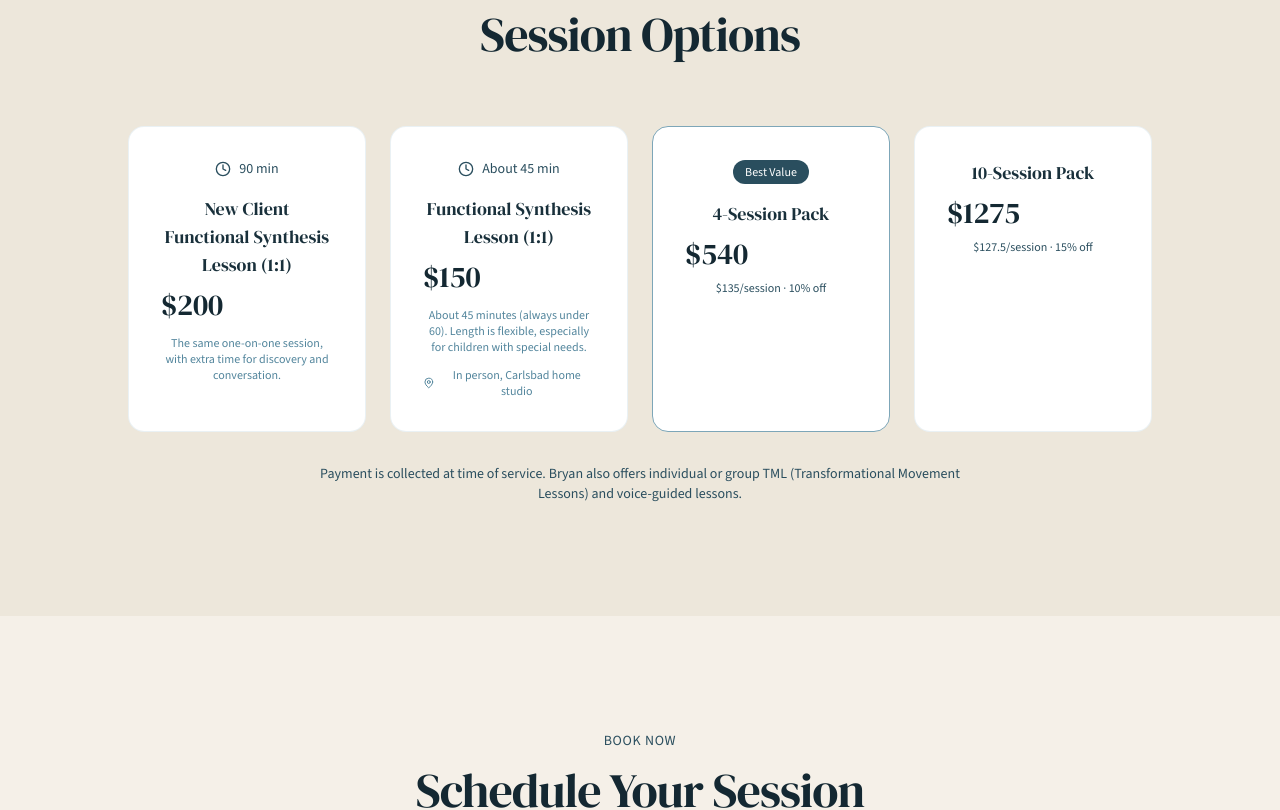
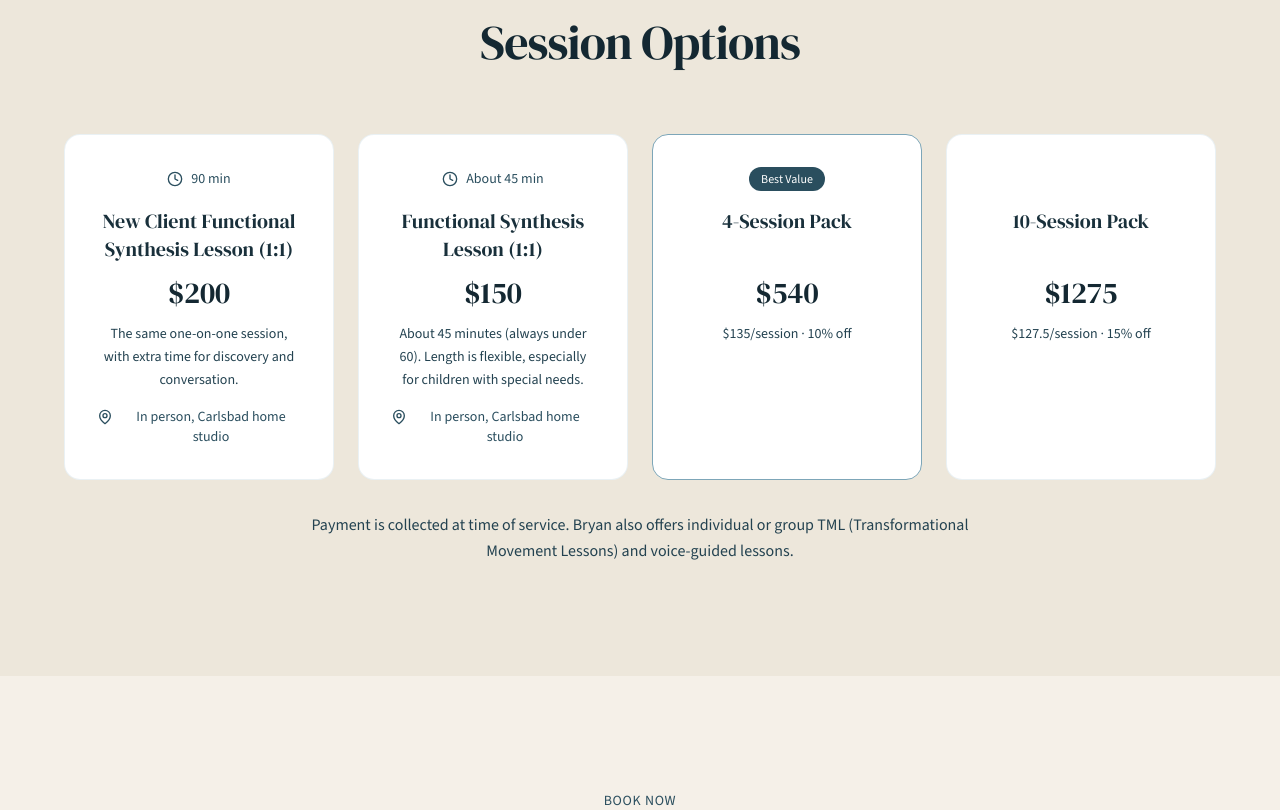
Before and after one commit to brywxguy/neurorefinement-site, a Next.js app: page /functional-synthesis in a window 1280 px wide. Shown: the part 2907-3717 px from the top of the page. Built offline with nearby package versions, Linux system fonts and the light colour scheme; no server answers.

Commit message:
Design-consistency pass: shared PricingCard and ImageCaption, footer and fine-print colors back on system tokens
Co-authored-by: brywxguy <brywxguy@users.noreply.github.com>

```diff
--- a/src/app/children/page.tsx
+++ b/src/app/children/page.tsx
@@ -1,6 +1,6 @@
 import { Metadata } from 'next'
 import Image from 'next/image'
-import { Button, Section, SectionHeader, FAQ } from '@/components/ui'
+import { Button, Section, SectionHeader, FAQ, ImageCaption } from '@/components/ui'
 import { ArrowRight, Heart, Brain, Sparkles, Users, CheckCircle } from 'lucide-react'
 import { booking, pricing, siteConfig } from '@/lib/config'
 
@@ -170,9 +170,9 @@ export default function ChildrenPage() {
               />
             </div>
           </div>
-          <p className="text-center text-sm text-brand-400 mt-4 italic">
+          <ImageCaption>
             Real Functional Synthesis sessions with children — gentle, playful, and always with family present.
-          </p>
+          </ImageCaption>
         </div>
       </Section>
     </>
--- a/src/app/classes/page.tsx
+++ b/src/app/classes/page.tsx
@@ -97,7 +97,7 @@ export default function ClassesPage() {
           title="Upcoming Classes"
           description="Class schedule coming soon. Join the newsletter to be notified when classes are posted."
         />
-        <p className="text-center text-sm text-brand-500 mb-8 max-w-2xl mx-auto">
+        <p className="text-center text-brand-600 leading-relaxed mb-8 max-w-2xl mx-auto">
           {siteConfig.location.studio} {siteConfig.location.addressNote} {siteConfig.payment.note}
         </p>
         <div className="max-w-2xl mx-auto text-center">
--- a/src/app/functional-synthesis/page.tsx
+++ b/src/app/functional-synthesis/page.tsx
@@ -1,6 +1,6 @@
 import { Metadata } from 'next'
 import Image from 'next/image'
-import { Button, Section, SectionHeader, Card, PriceTag, FAQ } from '@/components/ui'
+import { Button, Section, SectionHeader, PricingCard, ImageCaption, FAQ } from '@/components/ui'
 import { ArrowRight, Clock, MapPin, CheckCircle } from 'lucide-react'
 import { booking, otherLessonsNote, pricing, siteConfig } from '@/lib/config'
 import { BookingOptions } from '@/components/booking/BookingOptions'
@@ -10,6 +10,12 @@ export const metadata: Metadata = {
   title: 'Functional Synthesis Lessons (1:1) | Anat Baniel Method NeuroMovement',
   description: `NeuroRefinement offers gentle, hands-on one-on-one Functional Synthesis lessons based on the Anat Baniel Method NeuroMovement, about ${pricing.abm.session.duration} minutes, $${pricing.abm.session.price}, in person at a home studio in Carlsbad, CA 92008. Reduce pain, improve function, and discover new movement possibilities.`,
 }
+
+const studioLocation = (
+  <>
+    <MapPin className="w-4 h-4 shrink-0 mt-0.5" /> In person, Carlsbad home studio
+  </>
+)
 
 export default function FunctionalSynthesisPage() {
   return (
@@ -96,10 +102,10 @@ export default function FunctionalSynthesisPage() {
               className="object-cover w-full h-full"
             />
           </div>
-          <figcaption className="text-xs text-brand-400 mt-3 text-center">
+          <ImageCaption as="figcaption">
             Bryan receiving a session from practitioner Christie Drullard Cone during his own recovery from
             bilateral Thoracic Outlet Syndrome and Lyme disease
-          </figcaption>
+          </ImageCaption>
         </figure>
       </Section>
 
@@ -171,9 +177,7 @@ export default function FunctionalSynthesisPage() {
                 className="object-cover w-full h-full"
               />
             </div>
-            <p className="text-xs text-brand-400 mt-3 text-center">
-              A Functional Synthesis session — gentle, playful work with a child, parent present
-            </p>
+            <ImageCaption>A Functional Synthesis session — gentle, playful work with a child, parent present</ImageCaption>
           </div>
         </div>
       </Section>
@@ -184,44 +188,35 @@ export default function FunctionalSynthesisPage() {
           eyebrow="Pricing"
           title="Session Options"
         />
-        <div className="grid grid-cols-1 md:grid-cols-2 lg:grid-cols-4 gap-6 max-w-5xl mx-auto">
-          <Card className="text-center">
-            <div className="flex items-center justify-center gap-2 text-sm text-brand-500 mb-4">
-              <Clock className="w-4 h-4" /> {pricing.abm.newClientLesson.duration} min
-            </div>
-            <h3 className="font-display text-lg text-brand-800 mb-2">{pricing.abm.newClientLesson.label}</h3>
-            <PriceTag price={pricing.abm.newClientLesson.price} />
-            <p className="text-xs text-brand-400 mt-3">{pricing.abm.newClientLesson.description}</p>
-          </Card>
-
-          <Card className="text-center">
-            <div className="flex items-center justify-center gap-2 text-sm text-brand-500 mb-4">
-              <Clock className="w-4 h-4" /> About {pricing.abm.session.duration} min
-            </div>
-            <h3 className="font-display text-lg text-brand-800 mb-2">{pricing.abm.session.label}</h3>
-            <PriceTag price={pricing.abm.session.price} />
-            <p className="text-xs text-brand-400 mt-3">{pricing.abm.session.lengthNote}</p>
-            <div className="flex items-center justify-center gap-1 mt-3 text-xs text-brand-400">
-              <MapPin className="w-3 h-3" /> In person, Carlsbad home studio
-            </div>
-          </Card>
-
-          <Card className="text-center border-brand-300">
-            <span className="inline-block text-xs font-medium bg-brand-500 text-white px-3 py-1 rounded-full mb-4">
-              Best Value
-            </span>
-            <h3 className="font-display text-lg text-brand-800 mb-2">4-Session Pack</h3>
-            <PriceTag price={pricing.abm.pack4.price} />
-            <p className="text-xs text-brand-500 mt-2">${pricing.abm.pack4.perSession}/session &middot; {pricing.abm.pack4.savings}</p>
-          </Card>
-
-          <Card className="text-center">
-            <h3 className="font-display text-lg text-brand-800 mb-2">10-Session Pack</h3>
-            <PriceTag price={pricing.abm.pack10.price} />
-            <p className="text-xs text-brand-500 mt-2">${pricing.abm.pack10.perSession}/session &middot; {pricing.abm.pack10.savings}</p>
-          </Card>
+        <div className="grid grid-cols-1 md:grid-cols-2 lg:grid-cols-4 gap-6 max-w-6xl mx-auto">
+          <PricingCard
+            meta={<><Clock className="w-4 h-4" /> {pricing.abm.newClientLesson.duration} min</>}
+            title={pricing.abm.newClientLesson.label}
+            price={pricing.abm.newClientLesson.price}
+            note={pricing.abm.newClientLesson.description}
+            footer={studioLocation}
+          />
+          <PricingCard
+            meta={<><Clock className="w-4 h-4" /> About {pricing.abm.session.duration} min</>}
+            title={pricing.abm.session.label}
+            price={pricing.abm.session.price}
+            note={pricing.abm.session.lengthNote}
+            footer={studioLocation}
+          />
+          <PricingCard
+            featured
+            badge="Best Value"
+            title="4-Session Pack"
+            price={pricing.abm.pack4.price}
+            note={<>${pricing.abm.pack4.perSession}/session &middot; {pricing.abm.pack4.savings}</>}
+          />
+          <PricingCard
+            title="10-Session Pack"
+            price={pricing.abm.pack10.price}
+            note={<>${pricing.abm.pack10.perSession}/session &middot; {pricing.abm.pack10.savings}</>}
+          />
         </div>
-        <p className="text-center text-sm text-brand-500 mt-8 max-w-2xl mx-auto">
+        <p className="text-center text-brand-600 leading-relaxed mt-8 max-w-2xl mx-auto">
           {siteConfig.payment.note} {otherLessonsNote}
         </p>
       </Section>
--- a/src/app/page.tsx
+++ b/src/app/page.tsx
@@ -231,7 +231,7 @@ export default function HomePage() {
             </Card>
           ))}
         </div>
-        <p className="text-center text-sm text-brand-500 mt-8">{otherLessonsNote}</p>
+        <p className="text-center text-brand-600 leading-relaxed mt-8 max-w-2xl mx-auto">{otherLessonsNote}</p>
       </Section>
 
       {/* ============================================================
@@ -332,7 +332,7 @@ export default function HomePage() {
           description={`Start with a ${booking.events.freeCall.label} (${booking.events.freeCall.duration} minutes on ${booking.events.freeCall.format}). Your first in-person visit is a ${pricing.abm.newClientLesson.label}: ${pricing.abm.newClientLesson.duration} minutes, $${pricing.abm.newClientLesson.price}, with extra time for discovery and conversation. After that, sessions are about ${pricing.abm.session.duration} minutes, $${pricing.abm.session.price}.`}
         />
         <VisitDetails className="max-w-5xl mx-auto" />
-        <div className="text-center mt-10">
+        <div className="text-center mt-8">
           <Button href="/functional-synthesis#booking" size="lg">
             Book a {booking.events.freeCall.label} <ArrowRight className="ml-2 w-5 h-5" />
           </Button>
--- a/src/components/layout/Footer.tsx
+++ b/src/components/layout/Footer.tsx
@@ -17,15 +17,15 @@ export function Footer() {
             <p className="text-sm text-brand-300 leading-relaxed mb-4">
               {siteConfig.tagline}
             </p>
-            <p className="text-sm text-brand-400">
+            <p className="text-sm text-brand-300 leading-relaxed mb-4">
               {siteConfig.location.studio} {siteConfig.location.addressNote}
             </p>
-            <p className="text-sm text-brand-400 mt-2">
+            <p className="text-sm text-brand-300 leading-relaxed mb-4">
               {siteConfig.hours.days}, {siteConfig.hours.time}
               <br />
               {siteConfig.hours.byRequest}
             </p>
-            <div className="text-sm mt-3 space-y-1">
+            <div className="text-sm space-y-2.5">
               <a href={`tel:${siteConfig.contact.phoneE164}`} className="block text-brand-300 hover:text-white transition-colors">
                 {siteConfig.contact.phone}
               </a>
--- a/src/components/ui/index.tsx
+++ b/src/components/ui/index.tsx
@@ -157,9 +157,10 @@ interface PriceTagProps {
   period?: string
   originalPrice?: number
   size?: 'sm' | 'md' | 'lg'
+  className?: string
 }
 
-export function PriceTag({ price, period, originalPrice, size = 'md' }: PriceTagProps) {
+export function PriceTag({ price, period, originalPrice, size = 'md', className }: PriceTagProps) {
   const sizes = {
     sm: 'text-xl',
     md: 'text-3xl',
@@ -167,7 +168,7 @@ export function PriceTag({ price, period, originalPrice, size = 'md' }: PriceTag
   }
 
   return (
-    <div className="flex items-baseline gap-2">
+    <div className={cn('flex items-baseline gap-2', className)}>
       {originalPrice && (
         <span className="text-brand-400 line-through text-lg">${originalPrice}</span>
       )}
@@ -179,6 +180,47 @@ export function PriceTag({ price, period, originalPrice, size = 'md' }: PriceTag
       )}
     </div>
   )
+}
+
+// ============================================================
+// PRICING CARD
+// Place inside a grid; each card spans 5 subgrid rows (meta, title, price,
+// note, footer) so rows line up across every card in the same grid row.
+// ============================================================
+interface PricingCardProps {
+  title: string
+  price: number
+  period?: string
+  meta?: ReactNode
+  badge?: string
+  note?: ReactNode
+  footer?: ReactNode
+  featured?: boolean
+}
+
+export function PricingCard({ title, price, period, meta, badge, note, footer, featured }: PricingCardProps) {
+  return (
+    <Card className={cn('row-span-5 grid grid-rows-subgrid gap-0 text-center', featured && 'border-brand-300')}>
+      <div className="flex items-center justify-center gap-2 text-sm text-brand-500 mb-4">
+        {badge ? (
+          <span className="inline-block text-xs font-medium bg-brand-500 text-white px-3 py-1 rounded-full">{badge}</span>
+        ) : (
+          meta
+        )}
+      </div>
+      <h3 className="font-display text-xl text-brand-800 mb-3">{title}</h3>
+      <PriceTag price={price} period={period} className="justify-center mb-3" />
+      <p className="text-sm text-brand-600 leading-relaxed">{note}</p>
+      <div className="flex items-start justify-center gap-2 text-sm text-brand-500 mt-4">{footer}</div>
+    </Card>
+  )
+}
+
+// ============================================================
+// IMAGE CAPTION
+// ============================================================
+export function ImageCaption({ children, as: Tag = 'p', className }: { children: ReactNode; as?: 'p' | 'figcaption'; className?: string }) {
+  return <Tag className={cn('mt-3 text-sm text-brand-500 italic text-center', className)}>{children}</Tag>
 }
 
 // ============================================================
```
Also changed, not shown: src/app/coaching/page.tsx (+9 -9 lines), src/app/contact/page.tsx (+5 -5 lines), src/components/booking/VisitDetails.tsx (+4 -3 lines).
